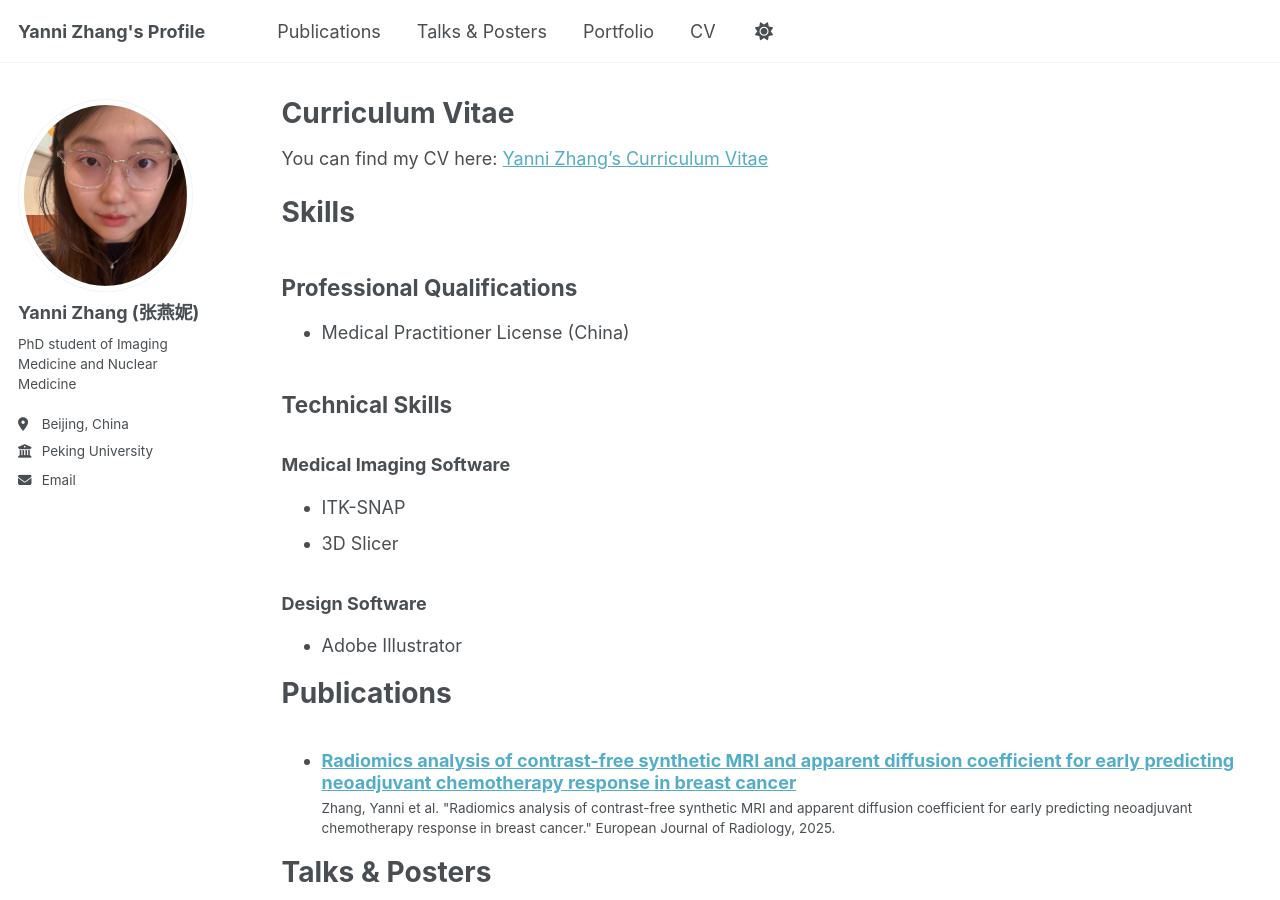
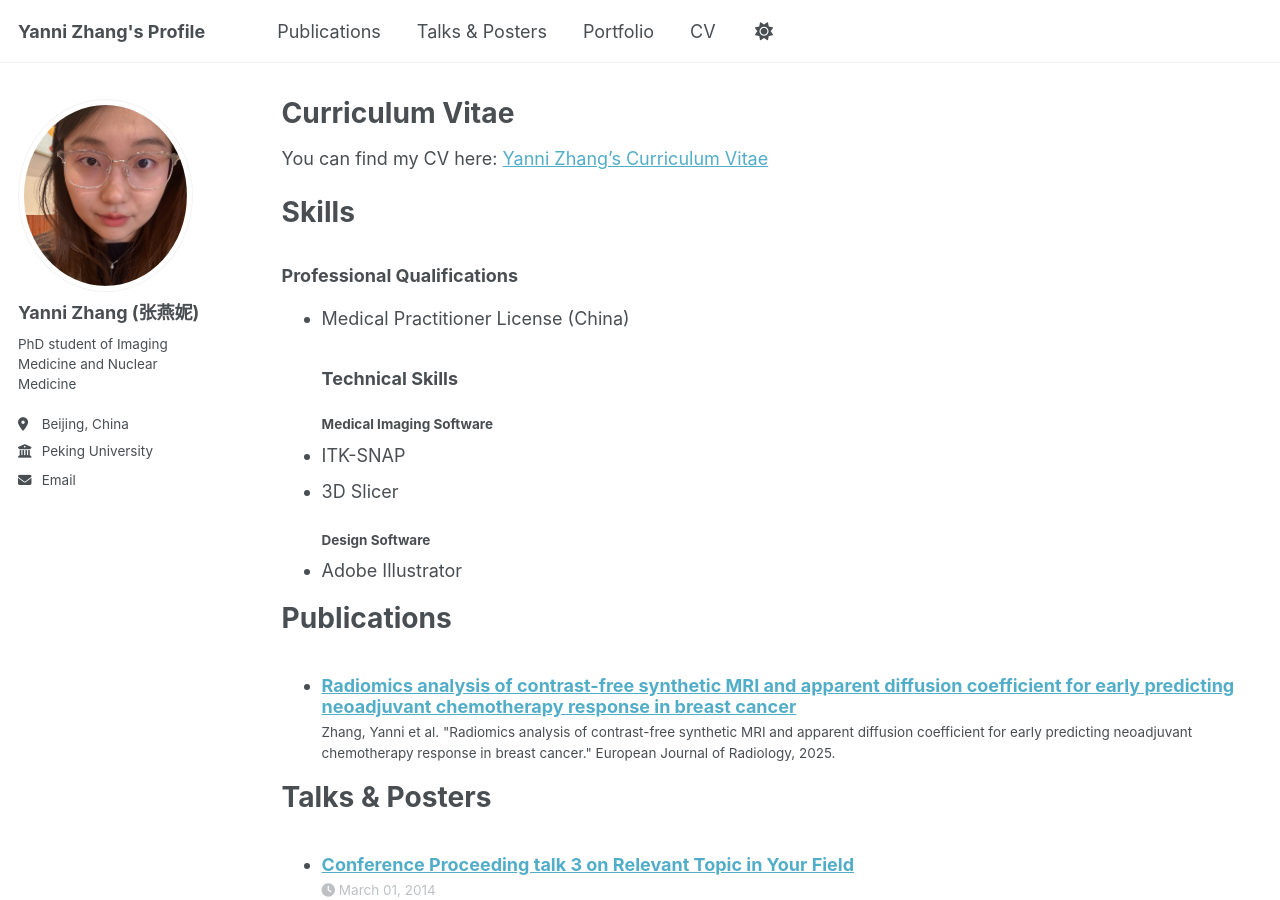
Before and after one commit to Yanniarea/Yanniarea.github.io, a Jekyll site: the page built from _pages/cv.md, in a window 1280 px wide and 900 px high. Built offline with Jekyll 4.4.1, drawn with Linux system fonts in a browser that asks for light colours; a script bundle is joined from its source files by our own code; library files that are not in the unit come from our copies.

Commit message:
Update cv.md

```diff
--- a/_pages/cv.md
+++ b/_pages/cv.md
@@ -7,24 +7,25 @@
 
 You can find my CV here: [Yanni Zhang's Curriculum Vitae](../assets/Curriculum_Vitae.pdf)
 
+
 Skills
 ======
-## Professional Qualifications
-- Medical Practitioner License (China)
+### Professional Qualifications
+* Medical Practitioner License (China)
+### Technical Skills
+#### Medical Imaging Software
+* ITK-SNAP
+* 3D Slicer
+#### Design Software
+* Adobe Illustrator
 
-## Technical Skills
-### Medical Imaging Software
-- ITK-SNAP
-- 3D Slicer
-
-### Design Software
-- Adobe Illustrator
 
 Publications
 ======
   <ul>{% for post in site.publications reversed %}
     {% include archive-single-cv.html %}
   {% endfor %}</ul>
+
 
 Talks & Posters
 ======
```
